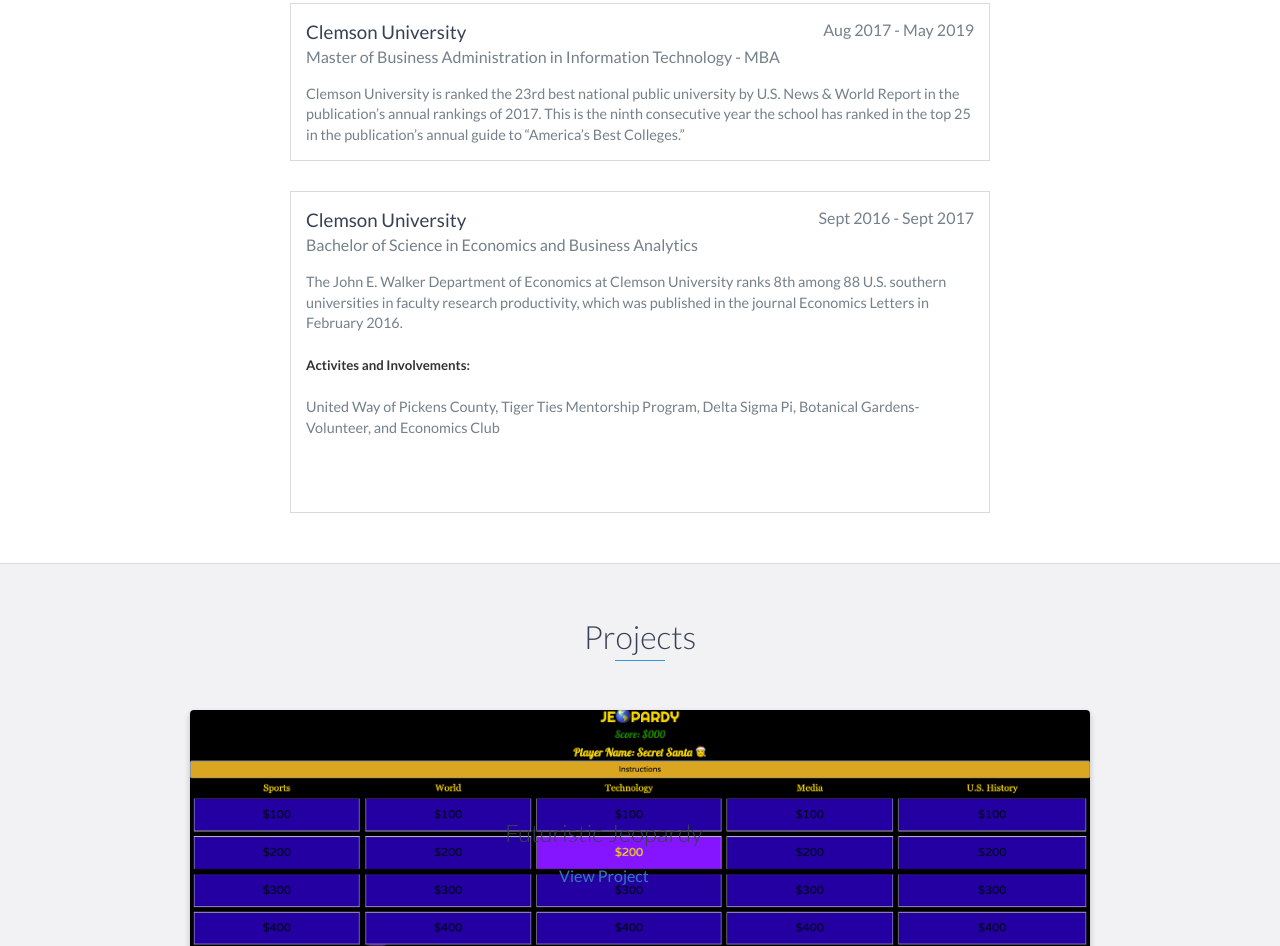
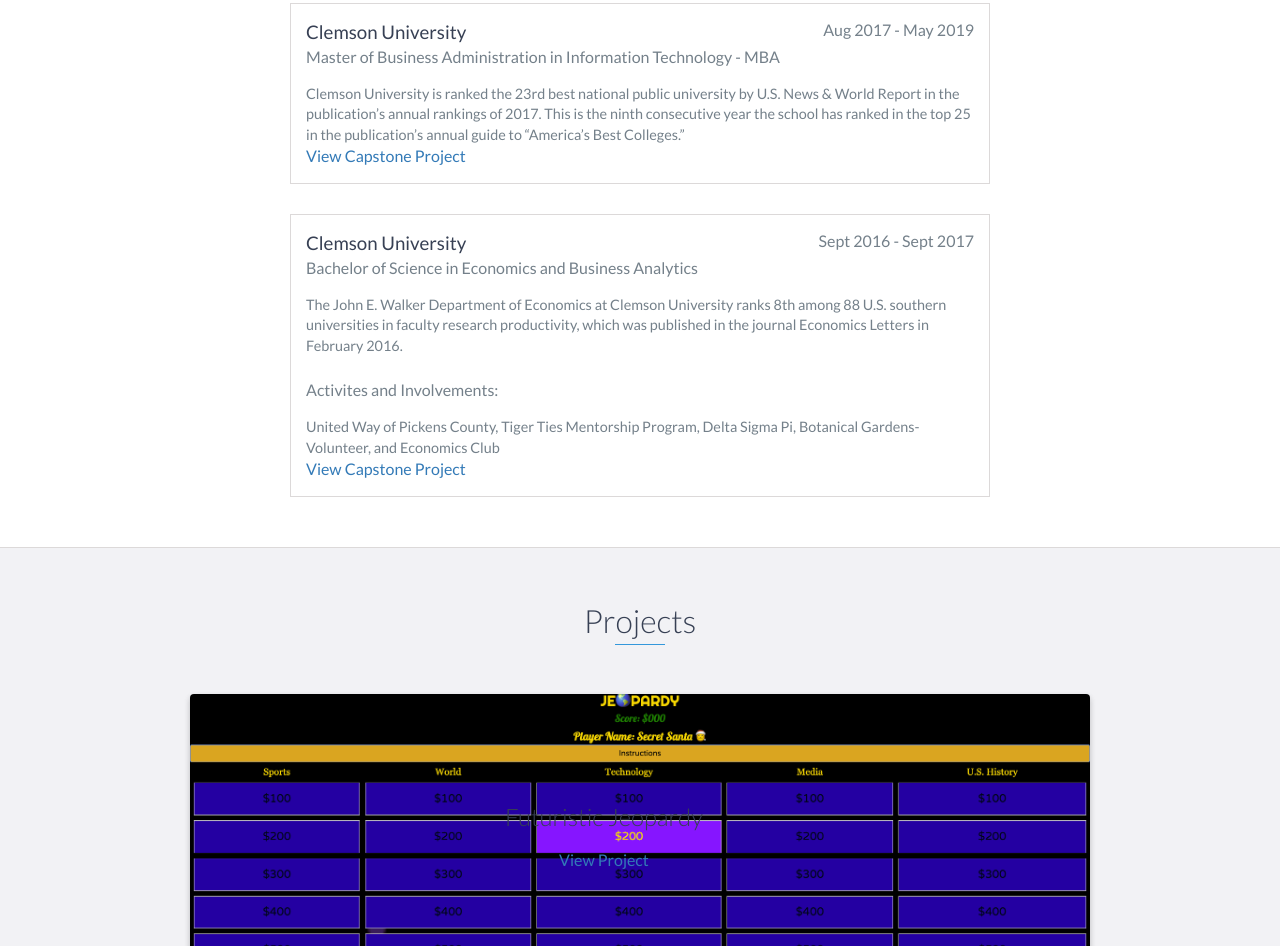
Before and after one commit to JordanAclarke/JordanAclarke.github.io, a website: page index.html in a window 1280 px wide. Shown: the part 2737-3683 px from the top of the page. Drawn offline with nearby package versions, Linux system fonts and the light colour scheme.

Commit message:
capstone

```diff
--- a/index.html
+++ b/index.html
@@ -154,6 +154,7 @@
             <p>
                     Clemson University is ranked the 23rd best national public university by U.S. News & World Report in the publication’s annual rankings of 2017. This is the ninth consecutive year the school has ranked in the top 25 in the publication’s annual guide to “America’s Best Colleges.”
             </p>
+            <a href="./GreenBeltMBACapstone.pdf" >View Capstone Project</a>
         </div>
         <!-- End .education-block -->
 
@@ -164,9 +165,10 @@
             <p>
                     The John E. Walker Department of Economics at Clemson University ranks 8th among 88 U.S. southern universities in faculty research productivity, which was published in the journal Economics Letters in February 2016.
             </p>
-            <h5>Activites and Involvements:</h5>
+            &nbsp;
+            <h4>Activites and Involvements:</h4>
             <p>United Way of Pickens County, Tiger Ties Mentorship Program, Delta Sigma Pi, Botanical Gardens-Volunteer, and Economics Club</p>
-            <a href="./EconomicsCapstoneProject.pdf" class="btn-rounded-white">View Capstone Project</a>
+            <a href="./EconomicsCapstoneProject.pdf" >View Capstone Project</a>
         </div>
         <!-- End .education-block -->
     </div>
```
Also changed, not shown: 1 other file.
